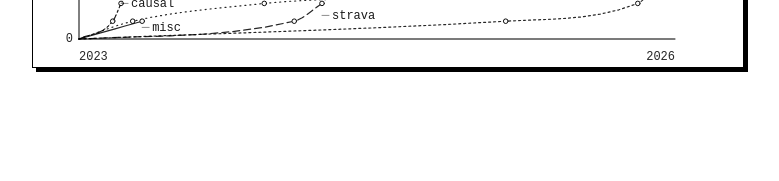
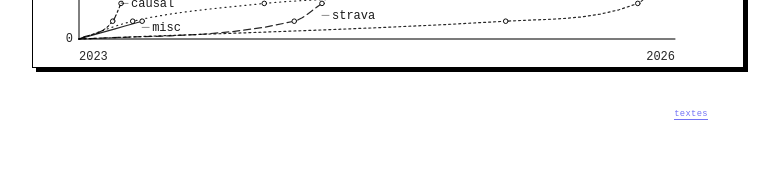
Before and after one commit to dsleo/dsleo.github.io, a Jekyll site: the page built from index.md, in a window 1280 px wide. Shown: the part 801-982 px from the top of the page, without its empty margins (252-1031 px from the left). Built offline with Jekyll 4.4.1, drawn with Linux system fonts in a browser that asks for light colours; before the commit the page ends 933 px from its top, so only the background shows below that.

Commit message:
add text entry

```diff
--- a/_layouts/home.html
+++ b/_layouts/home.html
@@ -27,3 +27,7 @@ layout: default
     ]
   </script>
 </div>
+
+<div class="home-textes-hint">
+  <a href="{{ "/textes/" | relative_url }}">textes</a>
+</div>
--- a/_sass/no-style-please.scss
+++ b/_sass/no-style-please.scss
@@ -35,16 +35,6 @@ body[a="dark"] {
 }
 
 // -------------------------------------------- //
-
-body[data-page="textes"] {
-  filter: invert(0) !important;
-}
-
-body[data-page="textes"] img,
-body[data-page="textes"] video,
-body[data-page="textes"] .google-slide {
-  filter: invert(0) !important;
-}
 
 // bg color is also needed in html in order to
 // block body's background propagation
@@ -219,6 +209,23 @@ blockquote {
   }
 }
 
+.home-textes-hint {
+  margin-top: 2.5rem;
+  font-size: 0.55rem;
+  letter-spacing: 0.04em;
+  opacity: 0.55;
+  text-align: right;
+}
+
+.home-textes-hint a {
+  text-decoration: none;
+  border-bottom: 1px solid currentColor;
+}
+
+.home-textes-hint a:hover {
+  opacity: 0.9;
+}
+
 
 
 img {
```
